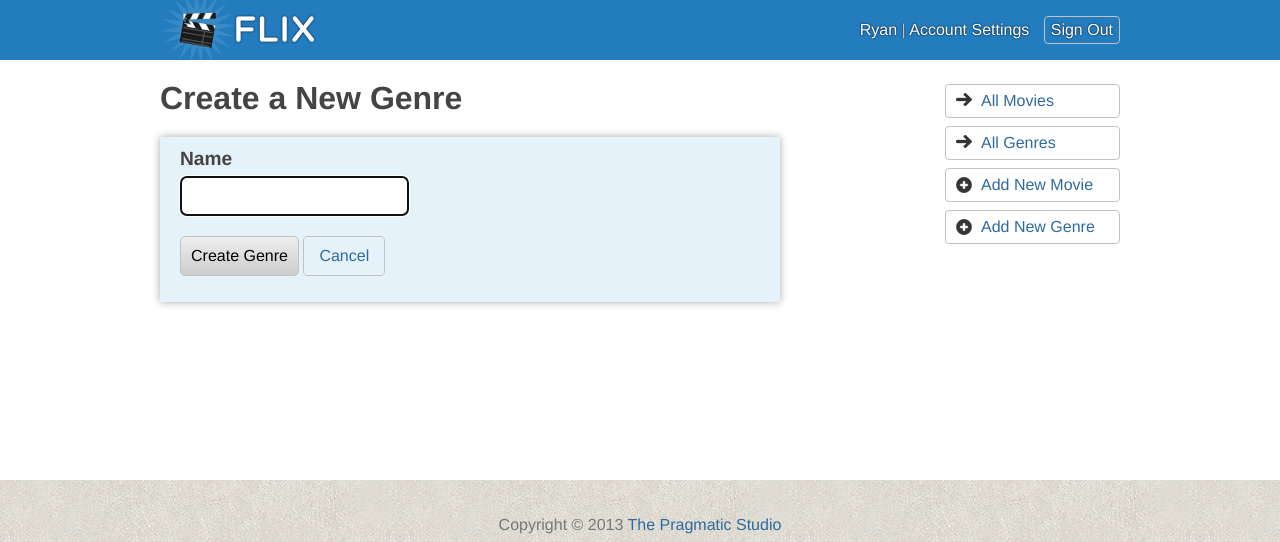
After one commit to ryanbenedetti/flix_rails_ii, a Rails app: page /genres/new in a window 1280 px wide. The commit adds this page. Shown: the top 542 px of the page. Run offline with Rails 7, Linux system fonts and the light colour scheme; a user stored in the database is signed in; style sheets or scripts are compiled from the project's sources; some libraries are stand-ins or nearby versions.

Commit message:
Building a CRUD interface for Genres

```diff
--- a/app/controllers/genres_controller.rb
+++ b/app/controllers/genres_controller.rb
@@ -1,2 +1,53 @@
 class GenresController < ApplicationController
+
+before_action :require_signin, except: [:index, :show]
+before_action :require_admin, except: [:index, :show]
+
+  def index
+    @genres = Genre.all
+  end
+
+  def show
+    @genre = Genre.find(params[:id])
+    @movies = @genre.movies
+  end
+
+  def edit
+    @genre = Genre.find(params[:id])
+  end
+
+  def update
+    @genre = Genre.find(params[:id])
+    if @genre.update(genre_params)
+      redirect_to @genre, notice: "Genre successfully updated!"
+    else
+      render :edit
+    end
+  end
+
+  def new
+    @genre = Genre.new
+  end
+
+  def create
+    @genre = Genre.new(genre_params)
+    if @genre.save
+      redirect_to @genre, notice: "Genre successfully created!"
+    else
+      render :new
+    end
+  end
+
+  def destroy
+    @genre = Genre.find(params[:id])
+    @genre.destroy
+    redirect_to genres_url, alert: "Genre successfully deleted!"
+  end
+
+
+private
+
+  def genre_params
+    params.require(:genre).permit(:name, movie_ids: [])
+  end
 end
--- /dev/null
+++ b/app/views/genres/_form.html.erb
@@ -0,0 +1,15 @@
+<%= form_for(@genre) do |f| %>
+  <%= render "shared/errors", object: @genre %>
+  <fieldset>
+    <ol>
+      <li class="required">
+        <%= f.label :name %>
+        <%= f.text_field :name, autofocus: true %>
+      </li>
+    </ol>
+    <p>
+      <%= f.submit %>
+      <%= link_to "Cancel",genres_path, class: 'button' %>
+    </p>
+  </fieldset>
+<% end %>
--- /dev/null
+++ b/app/views/genres/edit.html.erb
@@ -0,0 +1,5 @@
+<header id="content-header">
+  <h1>Editing <%= @genre.name %></h1>
+</header>
+
+<%= render 'form' %>
--- /dev/null
+++ b/app/views/genres/new.html.erb
@@ -0,0 +1,5 @@
+<header id="content-header">
+  <h1>Create a New Genre</h1>
+</header>
+
+<%= render 'form' %>
--- a/app/views/layouts/_sidebar.html.erb
+++ b/app/views/layouts/_sidebar.html.erb
@@ -3,6 +3,10 @@
     <ul>
       <li class="movies">
         <%= link_to 'All Movies', movies_path, class: 'button' %>
+      </li>
+
+       <li class="movies">
+        <%= link_to 'All Genres', genres_path, class: 'button' %>
       </li>
 
     <% if current_user_admin? %>
@@ -11,6 +15,10 @@
         <%= link_to 'Add New Movie', new_movie_path, class: 'button' %>
       </li>
 
+      <li class="create-movie">
+        <%= link_to 'Add New Genre', new_genre_path, class: 'button' %>
+      </li>
+
     <% end %>
 
     </ul>
```
Also changed, not shown: app/views/genres/index.html.erb (added, +14 -0 lines), app/views/genres/show.html.erb (added, +27 -0 lines), db/development.sqlite3, 1 other file.
